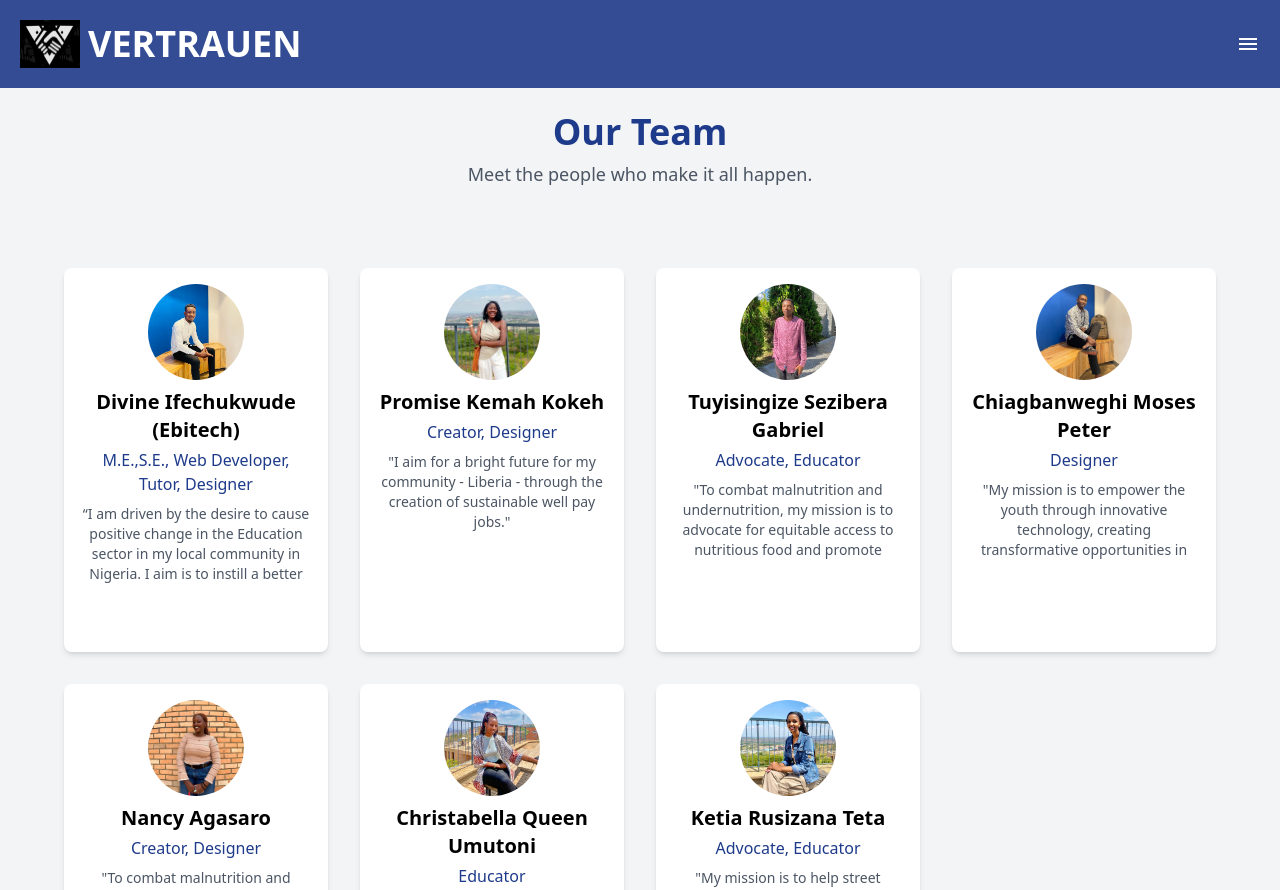
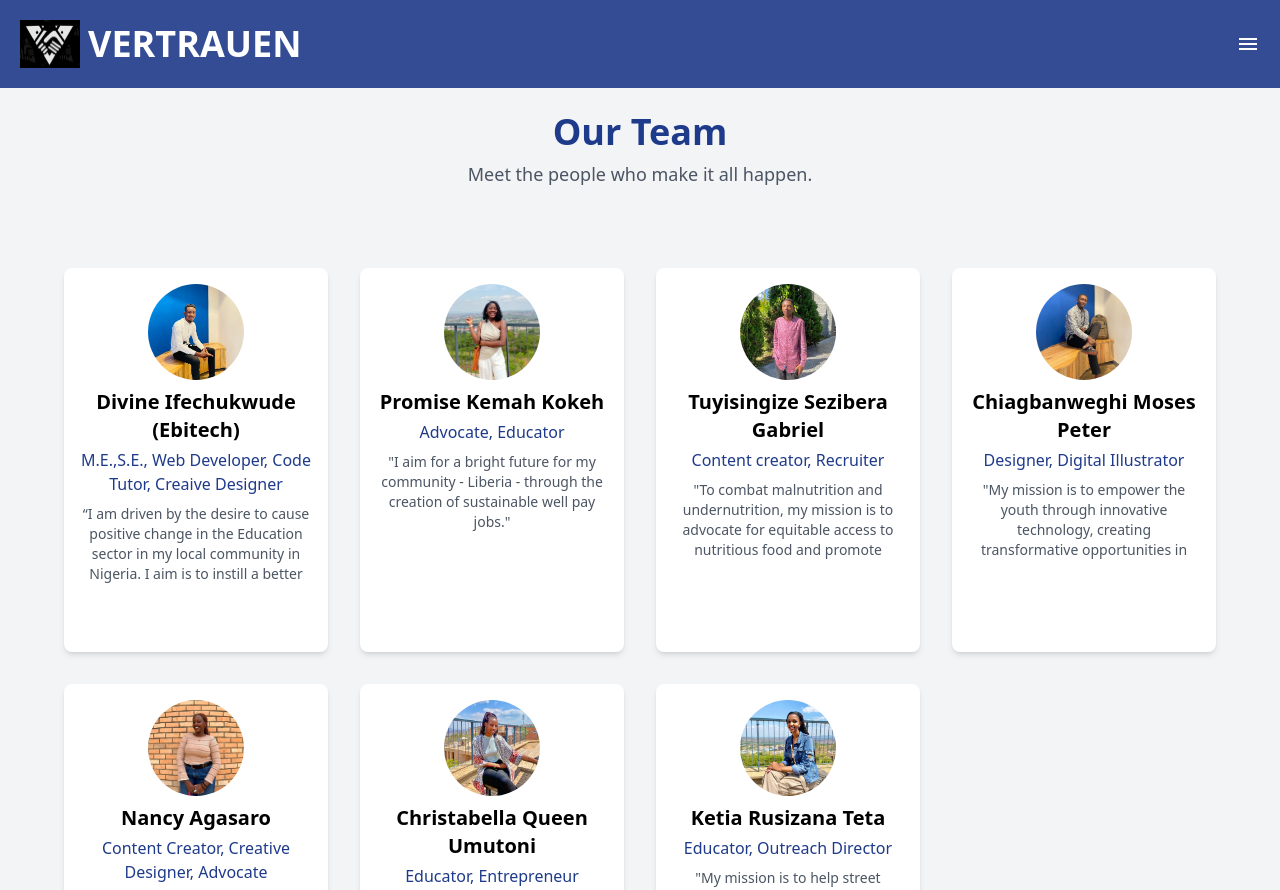
Before and after one commit to Ebi-Tech/Vertrauen, a Next.js app in the folder vertrauen-app/: page /team in a window 1280 px wide. Shown: the top 890 px of the page. Built offline with nearby package versions, Linux system fonts and the light colour scheme.

Commit message:
refactor: Update team member titles and descriptions in team page

```diff
--- a/vertrauen-app/pages/team.tsx
+++ b/vertrauen-app/pages/team.tsx
@@ -8,43 +8,43 @@ import { useState } from 'react';
 const teamMembers = [
   {
     name: 'Divine Ifechukwude (Ebitech)',
-    title: 'M.E.,S.E., Web Developer, Tutor, Designer',
+    title: 'M.E.,S.E., Web Developer, Code Tutor, Creaive Designer',
     image: '/V-images/divine.jpg',
     description: '“I am driven by the desire to cause positive change in the Education sector in my local community in Nigeria. I aim is to instill a better learning mindset and create a superior learning environment for future generations within 10 years."',
   },
   {
     name: 'Promise Kemah Kokeh',
-    title: 'Creator, Designer',
+    title: 'Advocate, Educator',
     image: '/V-images/promise.jpg',
     description: '"I aim for a bright future for my community - Liberia - through the creation of sustainable well pay jobs."',
   },
   {
     name: 'Tuyisingize Sezibera Gabriel',
-    title: 'Advocate, Educator',
+    title: 'Content creator, Recruiter',
     image: '/V-images/gaby.jpg',
     description: '"To combat malnutrition and undernutrition, my mission is to advocate for equitable access to nutritious food and promote sustainable solutions in my home community(Kanombe). I am dedicated to raising awareness, driving policy change, and collaborating with communities to address root causes and empower individuals to lead healthier lives."',
   },
   {
     name: 'Chiagbanweghi Moses Peter',
-    title: 'Designer',
+    title: 'Designer, Digital Illustrator',
     image: '/V-images/moses.jpg',
     description: '"My mission is to empower the youth through innovative technology, creating transformative opportunities in software design, fostering job creation, and enhancing brand visibility via technology-driven solutions."',
   },
   {
     name: 'Nancy Agasaro',
-    title: 'Creator, Designer',
+    title: 'Content Creator, Creative Designer, Advocate',
     image: '/V-images/nancy.jpg',
     description: '"To combat malnutrition and undernutrition, my mission is to advocate for equitable access to nutritious food and promote sustainable solutions in my home community(Kanombe). I am dedicated to raising awareness, driving policy change, and collaborating with communities to address root causes and empower individuals to lead healthier lives."',
   },
   {
     name: 'Christabella Queen Umutoni',
-    title: 'Educator',
+    title: 'Educator, Entrepreneur',
     image: '/V-images/queen.jpg',
     description: '"My mission is to achieve widespread awareness of coffee, its origins and its impact on communities in Rwanda by delivering accessible education and fostering experimental learning opportunities."',
   },
   {
     name: 'Ketia Rusizana Teta',
-    title: 'Advocate, Educator',
+    title: 'Educator, Outreach Director',
     image: '/V-images/ketia.jpg',
     description: '"My mission is to help street children through providing them with safe places to live, good quality education, and emotional support for a brighter future of Africa."',
   },
```
